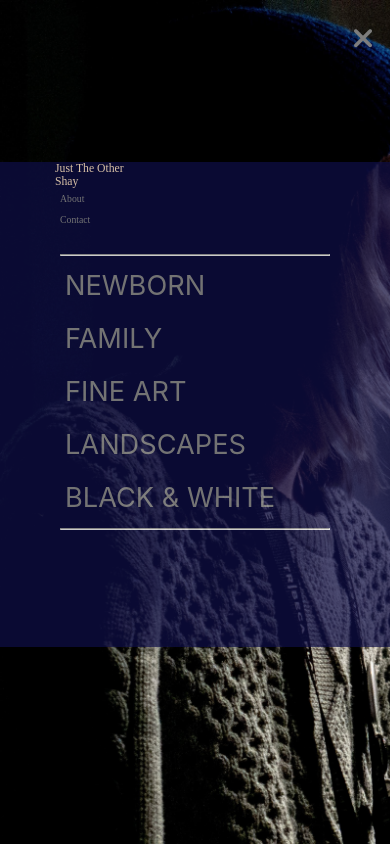
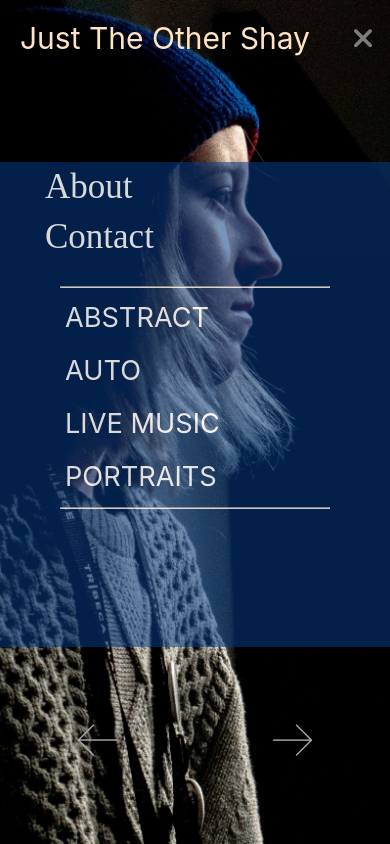
Before and after one commit to timrusin/justtheothershay, a React (Create React App) app: page / in a window 390 px wide. Both pictures are taken after a click on the element 352 px from the left and 38 px from the top of the page. Shown: the top 844 px of the page. Built offline with nearby package versions, Linux system fonts and the light colour scheme.

Commit message:
worked a bit on mobile responsiveness

```diff
--- a/src/App.css
+++ b/src/App.css
@@ -3,11 +3,11 @@
 }
 
 .fade{
-  animation: fadeIn .5s;
-  -webkit-animation: fadeIn .5s;
-  -moz-animation: fadeIn .5s;
-  -o-animation: fadeIn .5s;
-  -ms-animation: fadeIn .5s;
+  animation: fadeIn 1s;
+  -webkit-animation: fadeIn 1s;
+  -moz-animation: fadeIn 1s;
+  -o-animation: fadeIn 1s;
+  -ms-animation: fadeIn 1s;
 }
 
 @keyframes fadeIn {
@@ -36,11 +36,11 @@
 
 .nav-arrows-container{
   position: relative;
-  bottom: -700px;
+  bottom: -70%;
   display: flex;
   justify-content: space-around;
-  color: rgb(106, 106, 106);
-  font-size: 3.5vw;
+  color: rgb(171, 171, 171);
+  font-size: 45px;
 }
 
 .arrows{
@@ -51,3 +51,24 @@
 .arrows:hover{
   filter: brightness(2);
 }
+
+@media screen and (max-width: 1120px) {
+  .home-carousel{
+    width: 100vw;
+    height: 100vh;
+    background-size: cover;
+    background-position: center;
+  }
+
+  .nav-arrows-container{
+    position: relative;
+    bottom: -20%;
+    display: flex;
+    justify-content: space-around;
+    color: rgb(171, 171, 171);
+    font-size: 45px;
+  }
+
+
+
+}
--- a/src/components/Dropdown.css
+++ b/src/components/Dropdown.css
@@ -1,7 +1,8 @@
 .dropdown-menu {
     width: 150px;
     position:absolute;
-    top: 11%;
+    top: 55px;
+    left: 40px;
     list-style: none;
     text-align: start;
   }
@@ -9,9 +10,10 @@
   .dropdown-menu li {
     color: white;
     font-family:'Times New Roman', Times, serif ;
-    font-size: .5em;
+    font-size: 20px;
     padding-bottom: 5px;
     background: rgba(0, 0, 0, 0.427);
+    border-radius: 10px;
     cursor: pointer;
   }
 
--- a/src/components/MenuItems.js
+++ b/src/components/MenuItems.js
@@ -1,27 +1,22 @@
 export const MenuItems = [
     {
-        title: 'Newborn',
-        path:'/newborn',
+        title: 'Abstract',
+        path:'/abstract',
         cName: 'dropdown-link'
     },
     {
-        title: 'Family',
-        path:'/family',
+        title: 'Auto',
+        path:'/auto',
         cName: 'dropdown-link'
     },
     {
-        title: 'Fine Art',
-        path:'/fineart',
+        title: 'Live Music',
+        path:'/livemusic',
         cName: 'dropdown-link'
     },
     {
-        title: 'Lanscapes',
-        path:'/landscapes',
-        cName: 'dropdown-link'
-    },
-    {
-        title: 'Black and White',
-        path:'/blackandwhite',
+        title: 'Portraits',
+        path:'/portraits',
         cName: 'dropdown-link'
     }
 ]
--- a/src/components/Navbar.css
+++ b/src/components/Navbar.css
@@ -10,6 +10,9 @@ ul {
 }
 
 .nav-menu {
+    position: absolute;
+    right: 100px;
+    top: 0px;
     display: flex;
     justify-content: center;
 }
@@ -19,17 +22,19 @@ ul {
     align-items: center;
     color: white;
     text-decoration: none;
-    margin: 0 55px;
+    margin: 0 40px;
     font-family: 'Dancing Script', cursive;
-    font-size: 2.5vw;
+    font-size: 35px;
     z-index: 1;
 }
 
 .title a{
-  font-size: 3vw;
+  position: absolute;
+  left: 50px;
+  top: 25px;
+  font-size: 55px;
   text-decoration: none;
   color:bisque;
-  margin-right:200px;
 }
 
 .nav-links{
@@ -79,8 +84,12 @@ ul {
   list-style: none;
 }
 
-@media screen and (max-width: 1050px) {
-
+@media screen and (max-width: 1120px) {
+  .title a{
+    left: 20px;
+    top: 20px;
+    font-size: 30px;
+  }
     .NavbarItems {
       position: relative;
       top: 100px;
@@ -100,7 +109,7 @@ ul {
     }
 
     .nav-menu.active {
-      background: #0f0f48d6;
+      background: #063d89a2;
       left: 0;
       opacity: .85;
       transition: all 0.5s ease;
@@ -108,6 +117,7 @@ ul {
     }
 
     .nav-links {
+      color: white;
       text-align: left;
       padding: 5px;
       width: 100%;
--- a/src/components/Navbar.js
+++ b/src/components/Navbar.js
@@ -22,12 +22,12 @@ const Navbar = () => {
       <div className="menu-icon" onClick={handleClick}>
         <i className={click ? "fas fa-times" : "fas fa-bars"} />
       </div>
-      <ul className={click ? "nav-menu active" : "nav-menu"}>
-        <li className="nav-item title">
+      <div className='title'>
           <Link to='/home'>
             Just The Other Shay
           </Link>
-        </li>
+      </div>
+      <ul className={click ? "nav-menu active" : "nav-menu"}>
         <li
           className={click ? "images-hide" : "nav-item nav-links"}
           onMouseEnter={onMouseEnter}
@@ -49,17 +49,17 @@ const Navbar = () => {
         <li className={click ? "images-nav-item" : "images-hide"}>
           <hr/>
           <Link to="/newborn" className="nav-links" onClick={closeMobileMenu}>
-            NEWBORN
+            ABSTRACT
           </Link>
         </li>
         <li className={click ? "images-nav-item" : "images-hide"}>
           <Link to="/family" className="nav-links" onClick={closeMobileMenu}>
-            FAMILY
+            AUTO
           </Link>
         </li>
         <li className={click ? "images-nav-item" : "images-hide"}>
           <Link to="/fineart" className="nav-links" onClick={closeMobileMenu}>
-            FINE ART
+            LIVE MUSIC
           </Link>
         </li>
         <li className={click ? "images-nav-item" : "images-hide"}>
@@ -68,16 +68,7 @@ const Navbar = () => {
             className="nav-links"
             onClick={closeMobileMenu}
           >
-            LANDSCAPES
-          </Link>
-        </li>
-        <li className={click ? "images-nav-item" : "images-hide"}>
-          <Link
-            to="/blackandwhite"
-            className="nav-links"
-            onClick={closeMobileMenu}
-          >
-            BLACK & WHITE
+            PORTRAITS
           </Link>
           <hr/>
         </li>
```
